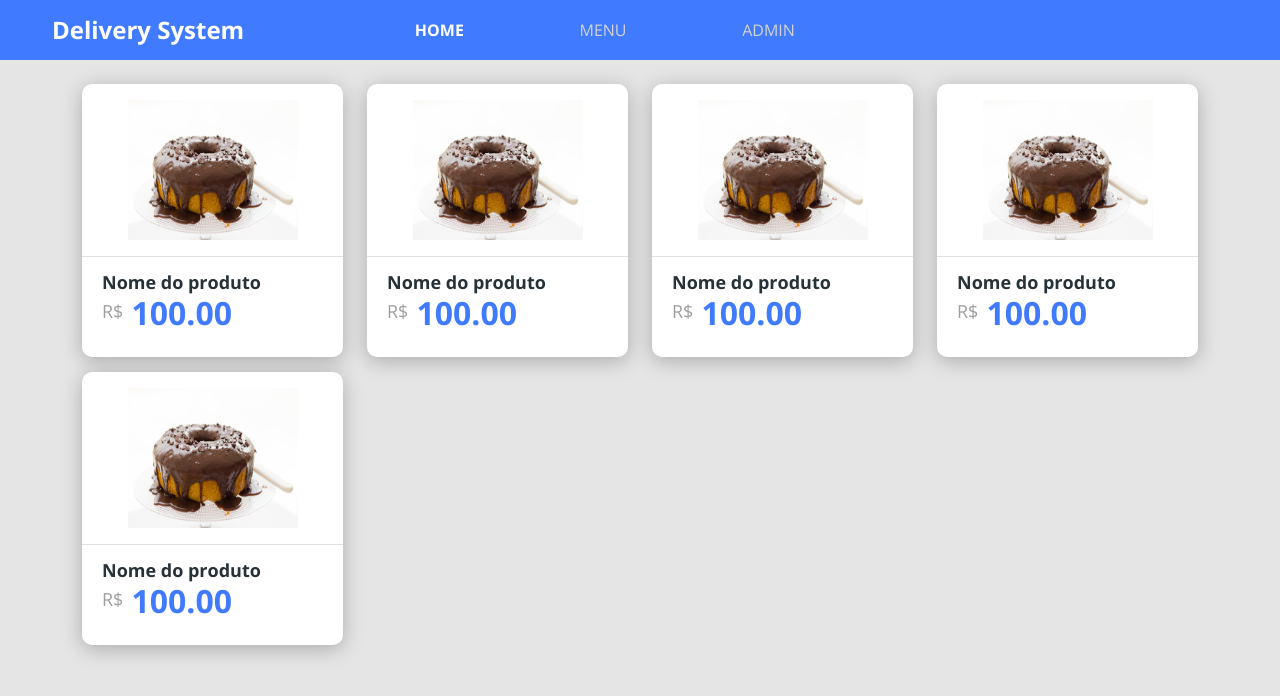
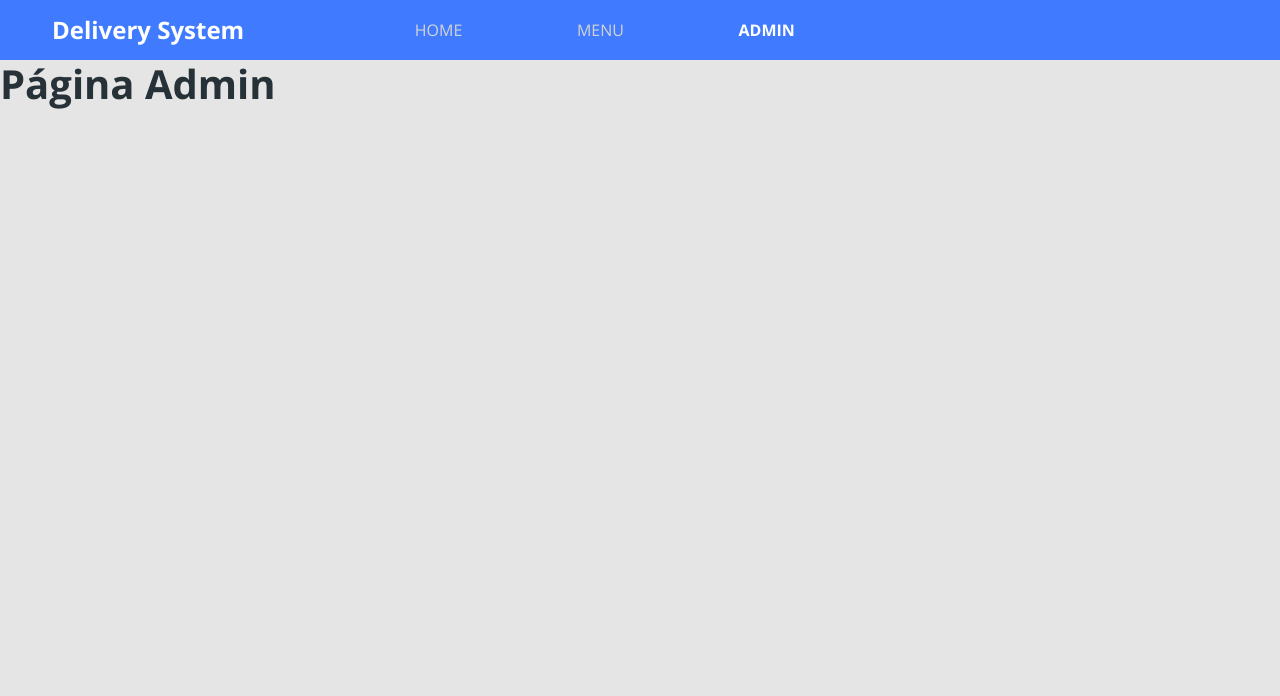
Before and after one commit to dmrsilva/delivery-system, a React (Create React App) app in the folder frontweb/: page /admin in a window 1280 px wide. Shown: the top 696 px of the page. Built offline with nearby package versions, Linux system fonts and the light colour scheme.

Commit message:
Added routes in pages

```diff
--- a/frontweb/package.json
+++ b/frontweb/package.json
@@ -10,10 +10,12 @@
     "@types/node": "^12.0.0",
     "@types/react": "^17.0.0",
     "@types/react-dom": "^17.0.0",
+    "@types/react-router-dom": "^5.1.7",
     "bootstrap": "^5.0.2",
     "node-sass": "4.14.1",
     "react": "^17.0.2",
     "react-dom": "^17.0.2",
+    "react-router-dom": "^5.2.0",
     "react-scripts": "4.0.3",
     "typescript": "^4.1.2",
     "web-vitals": "^1.1.0"
--- a/frontweb/src/App.tsx
+++ b/frontweb/src/App.tsx
@@ -1,10 +1,12 @@
-import Menu from 'pages/Menu';
+import Routes from 'Routes';
 
 import './assets/styles/custom.scss';
 import './App.css';
 
 const App = () => {
-  return <Menu />;
+  return (
+    <Routes />
+  )
 };
 
 export default App;
--- /dev/null
+++ b/frontweb/src/Routes.tsx
@@ -0,0 +1,24 @@
+import { BrowserRouter, Route, Switch } from 'react-router-dom';
+import Navbar from 'components/Navbar';
+import Home from 'pages/Home';
+import Menu from 'pages/Menu';
+import Admin from 'pages/Admin';
+
+const Routes = () => (
+  <BrowserRouter>
+    <Navbar />
+    <Switch>
+      <Route path="/" exact>
+        <Home />
+      </Route>
+      <Route path="/products">
+        <Menu />
+      </Route>
+      <Route path="/admin">
+        <Admin />
+      </Route>
+    </Switch>
+  </BrowserRouter>
+);
+
+export default Routes;
--- a/frontweb/src/components/Navbar/index.tsx
+++ b/frontweb/src/components/Navbar/index.tsx
@@ -1,3 +1,5 @@
+import { Link, NavLink } from 'react-router-dom';
+
 import './styles.css';
 import 'bootstrap/js/src/collapse.js';
 
@@ -5,9 +7,9 @@ const Navbar = () => {
   return (
     <nav className="navbar navbar-expand-md navbar-dark bg-primary main-nav">
       <div className="container-fluid">
-        <a href="link" className="nav-logo-text">
+        <Link to="/" href="link" className="nav-logo-text">
           <h4>Delivery System</h4>
-        </a>
+        </Link>
 
         <button
           className="navbar-toggler"
@@ -24,15 +26,15 @@ const Navbar = () => {
         <div className="collapse navbar-collapse" id="delivery-navbar">
           <ul className="navbar-nav offset-md-2 main-menu">
             <li>
-              <a href="link" className="active">
+              <NavLink to="/" activeClassName="active" exact>
                 HOME
-              </a>
+              </NavLink>
             </li>
             <li>
-              <a href="link">MENU</a>
+              <NavLink to="/products" activeClassName="active">MENU</NavLink>
             </li>
             <li>
-              <a href="link">ADMIN</a>
+              <NavLink to="/admin" activeClassName="active">ADMIN</NavLink>
             </li>
           </ul>
         </div>
--- a/frontweb/src/components/ProductCard/styles.css
+++ b/frontweb/src/components/ProductCard/styles.css
@@ -1,5 +1,5 @@
 .product-card {
-  margin-bottom: 15px;
+  margin-bottom: 20px;
 }
 
 .card-top-container {
--- /dev/null
+++ b/frontweb/src/pages/Admin/index.tsx
@@ -0,0 +1,5 @@
+const Admin = () => {
+  return <h1>Página Admin</h1>;
+};
+
+export default Admin;
--- a/frontweb/src/pages/Home/index.tsx
+++ b/frontweb/src/pages/Home/index.tsx
@@ -1,13 +1,11 @@
 import MainImage from 'assets/images/main-image.png';
 import ButtonIcon from 'components/ButtonIcon';
-import Navbar from 'components/Navbar';
+import { Link } from 'react-router-dom';
 
 import './styles.css';
 
 const Home = () => {
   return (
-    <>
-      <Navbar />
     <div className="home-container">
       <div className="base-card home-card">
         <div className="home-content-container">
@@ -17,14 +15,15 @@ const Home = () => {
               Simplificamos o gerenciamento de pedidos do seu estabelecimento.
             </p>
           </div>
+          <Link to="/">
             <ButtonIcon />
+          </Link>
         </div>
         <div className="home-image-container">
           <img src={MainImage} alt="Entragador de motocicleta" />
         </div>
       </div>
     </div>
-    </>
   );
 };
 
--- a/frontweb/src/pages/Menu/index.tsx
+++ b/frontweb/src/pages/Menu/index.tsx
@@ -1,10 +1,7 @@
-import Navbar from 'components/Navbar';
 import ProductCard from 'components/ProductCard';
 
 const Menu = () => {
   return (
-    <>
-      <Navbar />
     <div className="container my-4">
       <div className="row">
         <div className="col-sm-6 col-lg-4 col-xl-3">
@@ -24,7 +21,6 @@ const Menu = () => {
         </div>
       </div>
     </div>
-    </>
   );
 };
 
```
Also changed, not shown: 1 other file (tests, documents, lock files or other folders). Lines whose indentation alone changed are shown as unchanged.
